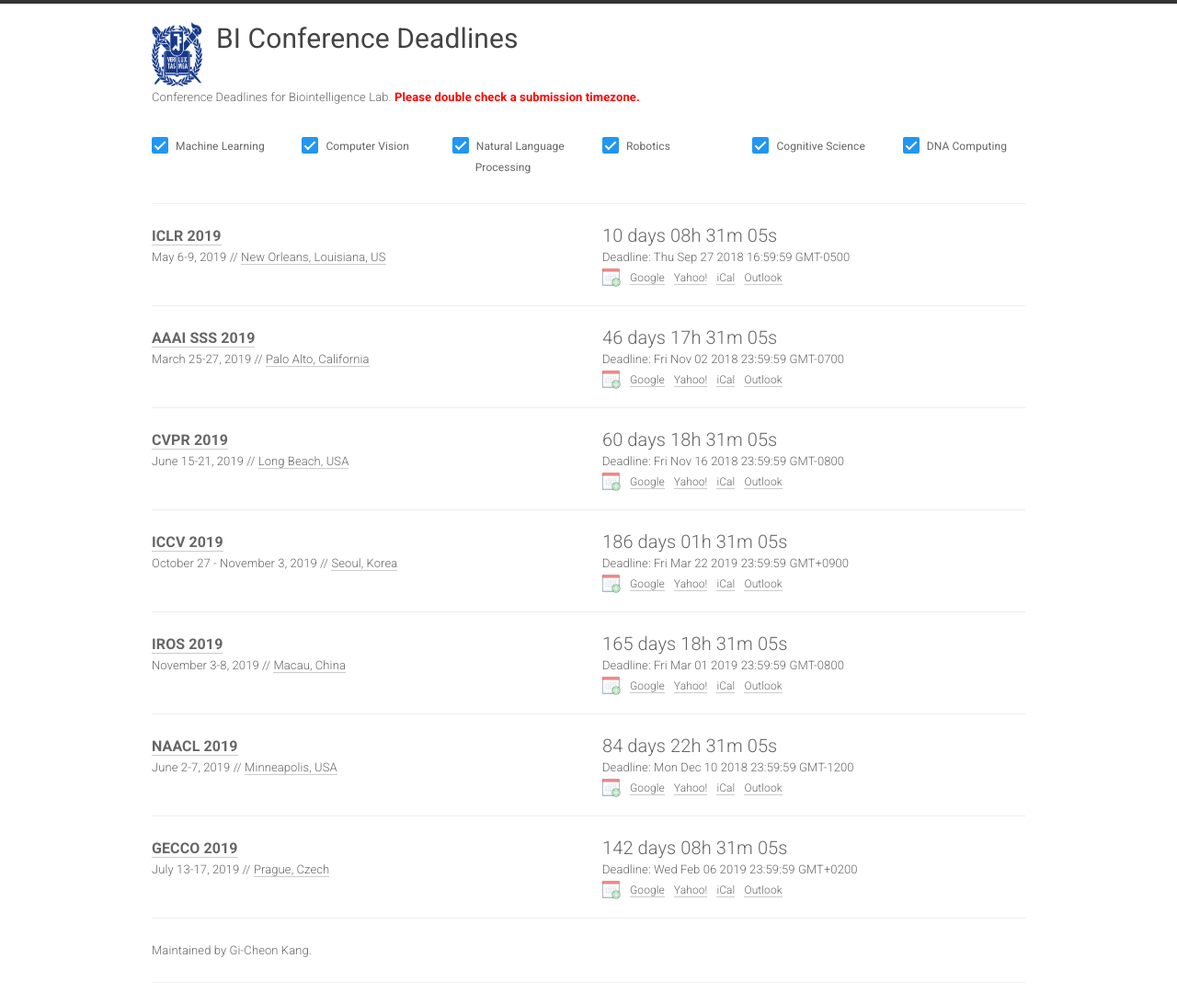
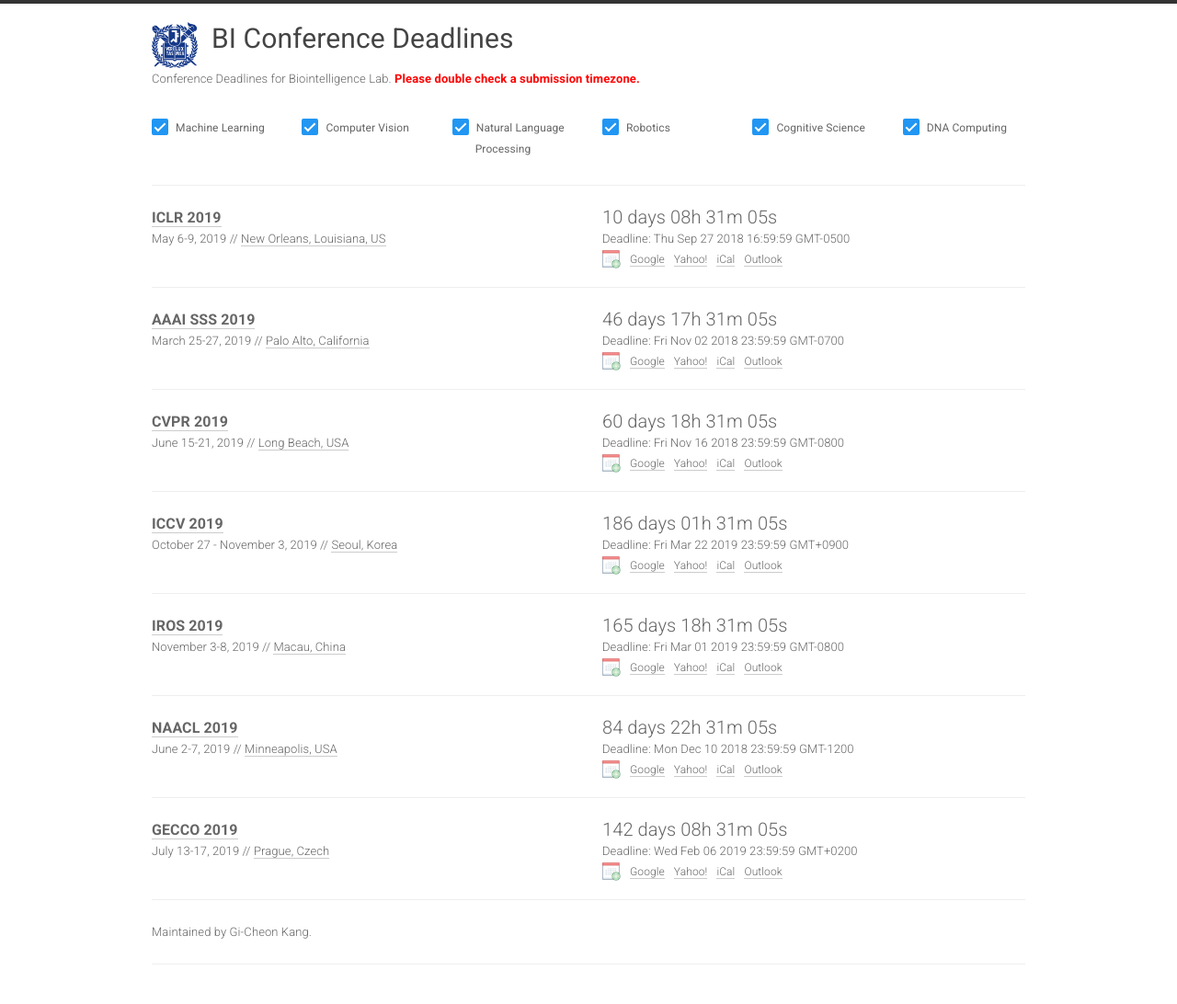
Before and after one commit to biconf/biconf.github.io, a Jekyll site: the page built from index.html, in a window 1280 px wide. Shown: the whole page at 92% size. Built offline with Jekyll 4.4.1, drawn with Linux system fonts in a browser that asks for light colours; nearby versions of some CDN libraries.

Commit message:
Update home.html

```diff
--- a/_layouts/home.html
+++ b/_layouts/home.html
@@ -25,7 +25,7 @@
             <div class="row">
                 <div class="col-xs-12 col-sm-8">
                   <h1>
-                    <img style="float:left; padding:0px 15px 0px 0px;" src="/static/img/snu.gif" width="70px" height="70px">
+                    <img style="float:left; margin-right:15px;" src="/static/img/snu.gif" width="50px" height="50px">
                     {{ site.title }}
                   </h1>
                 </div>
```
